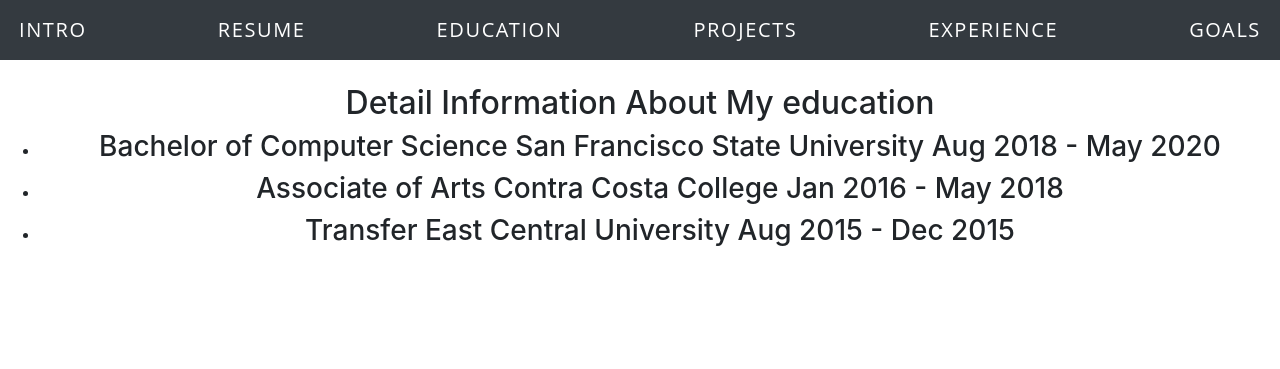
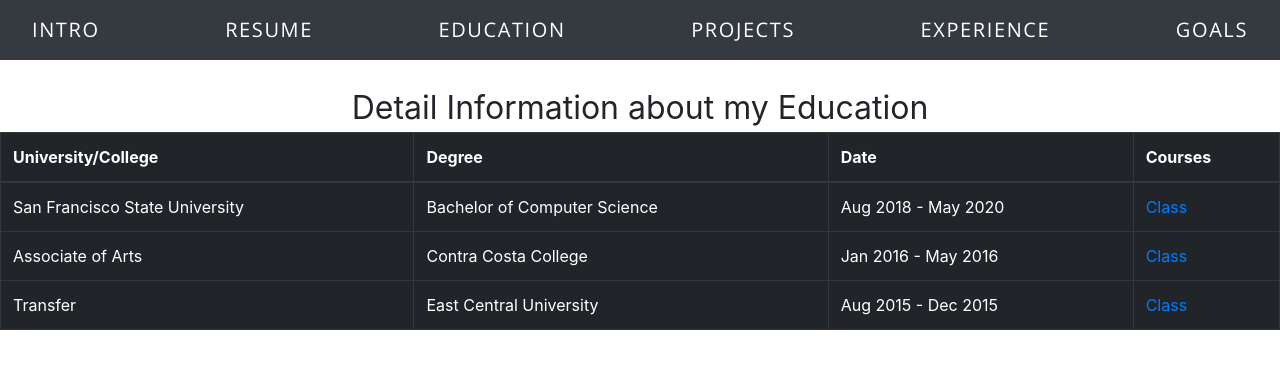
Before and after one commit to dipendrabharati/Django-website, a Django app: page /myresume/education/ in a window 1280 px wide. Shown: the top 369 px of the page. Run offline with Django 3.2, Linux system fonts and the light colour scheme; some libraries are stand-ins or nearby versions.

Commit message:
Tables added Myeducation section

```diff
--- a/mywebsite/myresume/templates/myresume/education.html
+++ b/mywebsite/myresume/templates/myresume/education.html
@@ -4,15 +4,58 @@
     <meta charset="UTF-8">
     <title>My education</title>
     {% include 'myresume/navbar.html' %}
-    <center><h2> Detail Information About My education </h2>
-       <ul>
-         <li> <h3>Bachelor of Computer Science   San Francisco State University     Aug 2018 - May 2020     </h3> </li>
-         <li><h3>Associate of Arts               Contra Costa College               Jan 2016 - May 2018     </h3> </li>
-       <li> <h3>Transfer                         East Central University            Aug 2015 - Dec 2015     </h3> </li>
-       </ul>
-    </center>
-</head>
-<body>
 
+
+<link rel="stylesheet" href="https://stackpath.bootstrapcdn.com/bootstrap/4.3.1/css/bootstrap.min.css" integrity="sha384-ggOyR0iXCbMQv3Xipma34MD+dH/1fQ784/j6cY/iJTQUOhcWr7x9JvoRxT2MZw1T" crossorigin="anonymous">
+<link rel="stylesheet" href="https://fonts.googleapis.com/css?family=Roboto|Varela+Round|Open+Sans">
+<link rel="stylesheet" href="https://fonts.googleapis.com/icon?family=Material+Icons">
+    <link rel="stylesheet" href="https://maxcdn.bootstrapcdn.com/bootstrap/4.0.0/css/bootstrap.min.css">
+    <style>
+    table, th, td {
+      border: 1px solid black;
+      border-collapse: collapse;
+    }
+    table{
+      width: 100%;
+    }
+    th, td {
+      padding: 5px;
+    }
+    th {
+      text-align: left;
+    }
+    </style>
+     <center><header Style="font-size:xx-large; text-shadow: black;"> Detail Information about my Education</header></center>
+  </head>
+       <table class="table table-dark">
+         <thead>
+           <tr>
+             <th> University/College</th>
+             <th>Degree</th>
+             <th>Date </th>
+             <th> Courses</th>
+           </tr>
+         </thead>
+         <tbody>
+           <tr>
+             <td> San Francisco State University </td>
+             <td>Bachelor of Computer Science</td>
+             <td>Aug 2018 - May 2020</td>
+             <td> <a href="">Class</a></td>
+           </tr>
+           <tr>
+             <td>Associate of Arts </td>
+             <td>Contra Costa College</td>
+             <td>Jan 2016 - May 2016</td>
+             <td> <a href="">Class</a></td>
+           </tr>
+           <tr>
+             <td>  Transfer   </td>
+             <td> East Central University</td>
+             <td> Aug 2015 - Dec 2015</td>
+             <td> <a href="">Class</a></td>
+           </tr>
+         </tbody>
+         </table>
 </body>
 </html>
```
